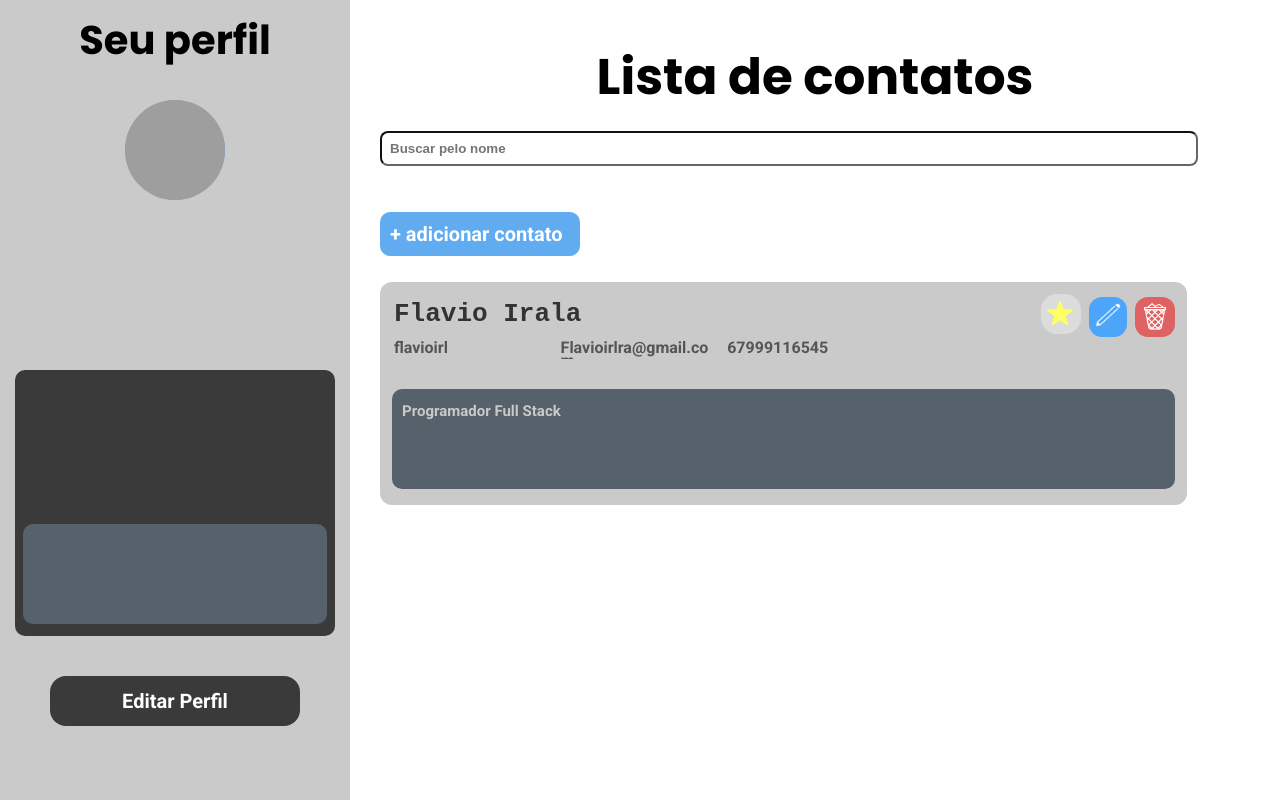
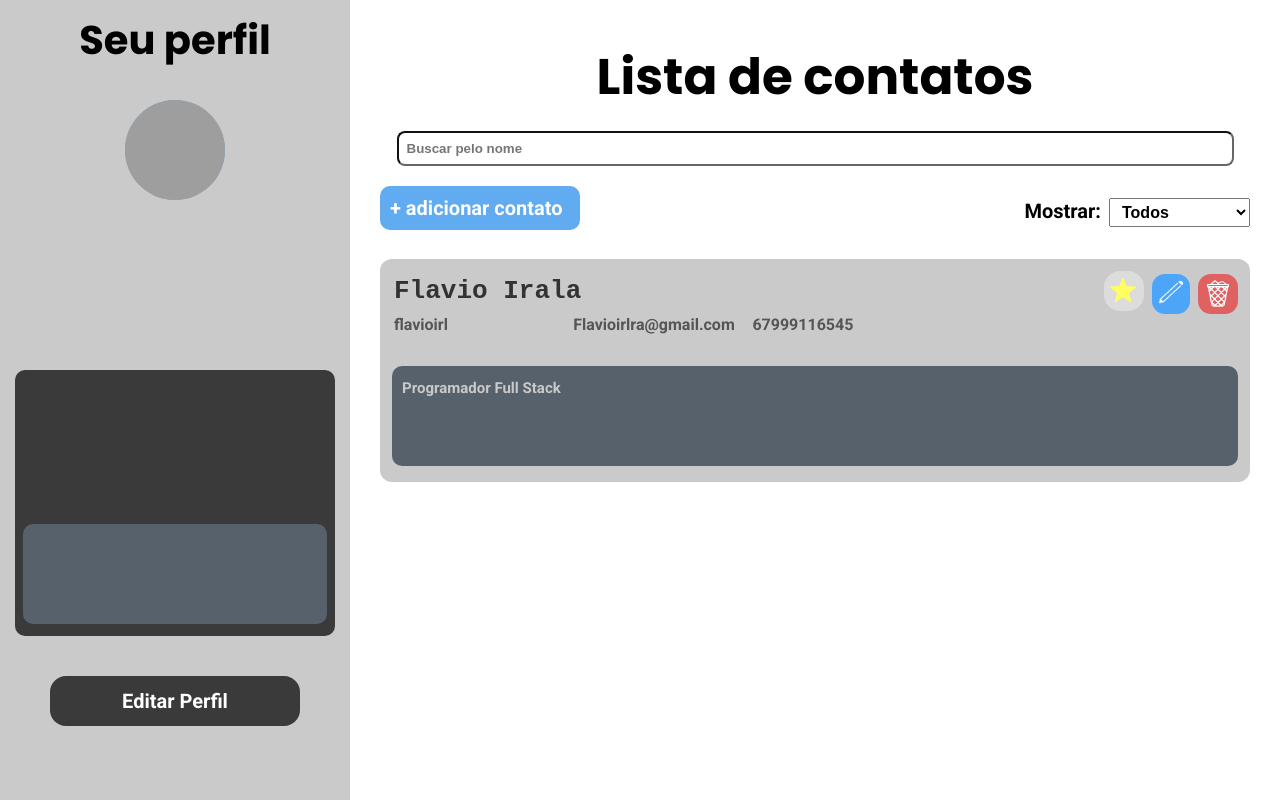
Before and after one commit to FlavioIrl/Agenda-Telefonica-React, a React (Vite) app: page /paginaPrincipal in a window 1280 px wide. Built offline with nearby package versions, Linux system fonts and the light colour scheme; grey boxes are pictures that could not be loaded.

Commit message:
Adicionado o filtro, já esta funcionando

```diff
--- a/src/components/Contato/index.tsx
+++ b/src/components/Contato/index.tsx
@@ -5,7 +5,6 @@ import RegistroClass from '../../models/Registro'
 
 
 import * as enums from '../../utils/enums/Contato'
-import { alterarFiltro } from '../../store/reducers/filtro'
 
 import * as S from './styles'
 import { Descricao } from '../../styles'
@@ -34,6 +33,7 @@ const Contato = ({
   const [emailEdit, setEmailEdit] = useState(email)
   const [telefoneEdit, setTelefoneEdit] = useState(telefone)
   const [descricaoEdit, setDescricaoEdit] = useState(descricao)
+  const [statusEdit, setStatusEdit] = useState(status)
 
   const [original, setOriginal] = useState({
     nome,
@@ -51,6 +51,7 @@ const Contato = ({
       setEmailEdit(registro.email)
       setTelefoneEdit(registro.telefone)
       setDescricaoEdit(registro.descricao)
+      setStatusEdit(registro.status)
       setOriginal({
         nome: registro.nome,
         status: registro.status,
@@ -87,7 +88,7 @@ const Contato = ({
     dispatch(
       editar({
         id,
-        status,
+        status: statusEdit,
         nome: nomeEdit,
         login: loginEdit,
         email: emailEdit,
@@ -99,12 +100,21 @@ const Contato = ({
   }
 
   function alterarStatusContato(evento: ChangeEvent<HTMLInputElement>) {
-  console.log(evento.target.checked)
+    const novoStatus = evento.target.checked ? enums.Favorito.SIM : enums.Favorito.NAO
+    setStatusEdit(novoStatus)
 
-  dispatch(alterarFiltro({
-    valor: evento.target.checked ? enums.Favorito.SIM : enums.Favorito.NAO
-  }));
-}
+    dispatch(
+      editar({
+        id,
+        nome: nomeEdit,
+        login: loginEdit,
+        email: emailEdit,
+        telefone: telefoneEdit,
+        descricao: descricaoEdit,
+        status: novoStatus
+      })
+    )
+  }
 
   return (
     <S.CardContainer>
@@ -122,7 +132,7 @@ const Contato = ({
                   <p>Favoritar: </p>
                   <input
                     type="checkbox"
-                    checked={registro?.status == enums.Favorito.SIM}
+                    checked={statusEdit === enums.Favorito.SIM}
                     onChange={alterarStatusContato}
                   />
                 </S.EditandoFavorito>
@@ -133,9 +143,11 @@ const Contato = ({
               </>
             ) : (
               <S.BotaoEditarContainer>
-                <S.BotaoFavorito>
-                  <img src="/icons8-estrela.png" />
-                </S.BotaoFavorito>
+                  {registro?.status === enums.Favorito.SIM && (
+                    <S.BotaoFavorito>
+                      <img src="/icons8-estrela.png" />
+                    </S.BotaoFavorito>
+                  )}
                 <S.BotaoEditar onClick={iniciarEdicao}>
                   <img src="/icons8-edit.png" />
                 </S.BotaoEditar>
--- a/src/components/Contato/styles.ts
+++ b/src/components/Contato/styles.ts
@@ -2,7 +2,7 @@ import styled from 'styled-components'
 import { BotaoBase } from '../../styles'
 
 export const CardContainer = styled.div`
-  max-width: 90%;
+  margin-right: 30px;
   font-family: Roboto, sans-serif;
 `
 
--- a/src/containers/ListaContatos/index.tsx
+++ b/src/containers/ListaContatos/index.tsx
@@ -1,32 +1,57 @@
 import { useSelector, useDispatch } from 'react-redux'
 import type { RootState } from '../../store'
 import Contato from '../../components/Contato'
-import { Titulo, PaginaLista, BotaoLista, Campo } from './styles'
-import { alterarTermo } from '../../store/reducers/filtro'
+import * as S from './styles'
+import { alterarFiltro, alterarTermo } from '../../store/reducers/filtro'
+import { Favorito } from '../../utils/enums/Contato'
 
 const ListaContatos = () => {
+  const dispatch = useDispatch()
   const registros = useSelector((state: RootState) => state.registros.itens)
-  const dispatch = useDispatch()
-  const { termo } = useSelector((state: RootState) => state.filtro)
+  const { termo, valor } = useSelector((state: RootState) => state.filtro)
+
+  console.log('valor do filtro:', valor)
+  console.log('registros:', registros)
 
   const contemTermo = (texto: string, termo: string | undefined) =>
     texto.toLowerCase().includes((termo || '').toLowerCase())
 
   const registrosFiltrados = registros
-    .filter((r) => r.id !== 2)
     .filter((r) => contemTermo(r.nome, termo))
+    .filter((r) => {
+      console.log('status do registro:', r.status)
+      if (valor === 'TODOS' || !valor) return true
+      return r.status.toLowerCase() === valor.toLowerCase()
+    })
 
   return (
-    <PaginaLista>
-      <Titulo>Lista de contatos</Titulo>
-      <Campo
+    <S.PaginaLista>
+      <S.Titulo>Lista de contatos</S.Titulo>
+      <S.Campo
         type="text"
         placeholder="Buscar pelo nome"
         value={termo}
         onChange={(evento) => dispatch(alterarTermo(evento.target.value))}
       />
-      <BotaoLista to="/registro">+ adicionar contato</BotaoLista>
-      {registrosFiltrados.map((r) => (
+      <S.DivLista>
+        <S.BotaoLista to="/registro">+ adicionar contato</S.BotaoLista>
+        <S.FiltroFavorito>
+          <label htmlFor="filtroFavorito">Mostrar:</label>
+          <select
+            id="filtroFavorito"
+            value={valor || 'TODOS'}
+            onChange={(e) => {
+              const valorSelecionado = e.target.value as Favorito | 'TODOS'
+              dispatch(alterarFiltro(valorSelecionado))
+            }}
+          >
+            <option value="TODOS">Todos</option>
+            <option value="SIM">Favoritos</option>
+            <option value="NAO">Não favoritos</option>
+          </select>
+        </S.FiltroFavorito>
+      </S.DivLista>
+      {registrosFiltrados.filter(r => r.id !== 2).map((r) =>(
         <Contato
           key={r.id}
           id={r.id}
@@ -35,9 +60,10 @@ const ListaContatos = () => {
           email={r.email}
           nome={r.nome}
           telefone={r.telefone}
+          status={r.status}
         />
       ))}
-    </PaginaLista>
+    </S.PaginaLista>
   )
 }
 
--- a/src/containers/ListaContatos/styles.ts
+++ b/src/containers/ListaContatos/styles.ts
@@ -7,6 +7,32 @@ export const PaginaLista = styled.div`
   flex-direction: column;
   gap: 16px;
 `
+
+export const DivLista = styled.div`
+  display: flex;
+  justify-content: space-between;
+  align-items: center;
+  padding: 0 30px;
+`
+
+export const FiltroFavorito = styled.div`
+  font-size: 20px;
+  margin: 16px 0;
+  font-weight: bold;
+  font-family: Roboto, sans-serif;
+
+  label {
+    margin-right: 8px;
+  }
+
+  select {
+    font-size: 16px;
+    font-weight: bold;
+    padding: 4px 8px;
+  }
+`
+
+
 export const Campo = styled.input`
   padding: 8px;
   background-color: #fff;
@@ -14,16 +40,14 @@ export const Campo = styled.input`
   font-weight: bold;
   color: #666666;
   border-color: #666666;
-  margin-left: 30px;
-  width: 88%;
+  margin: 0 auto;
+  width:90%;
 `
 
 export const BotaoLista = styled(BotaoLink)`
   background-color: #61abf0;
   border-radius: 10px;
   margin-bottom: 10px;
-  margin-top: 30px;
-  margin-left: 30px;
   width: 200px;
   padding: 10px;
 
--- a/src/models/Registro.ts
+++ b/src/models/Registro.ts
@@ -1,30 +1,31 @@
-import * as enums from '../utils/enums/Contato'
+import { Favorito } from '../utils/enums/Contato';
 
-class Registro {
-  nome: string
-  email: string
-  telefone: string
-  login: string
-  descricao: string
-  id: number
-  status: enums.Favorito
+class RegistroClass {
+  id: number;
+  nome: string;
+  login: string;
+  email: string;
+  telefone: string;
+  descricao: string;
+  status: Favorito;
 
   constructor(
+    id: number,
     nome: string,
+    login: string,
     email: string,
     telefone: string,
-    id: number,
-    login: string,
     descricao: string,
-    status: enums.Favorito
+    status: Favorito
   ) {
-    this.nome = nome
-    this.email = email
-    this.telefone = telefone
-    this.login = login
-    this.descricao = descricao
-    this.id = id
-    this.status = status
+    this.id = id;
+    this.nome = nome;
+    this.login = login;
+    this.email = email;
+    this.telefone = telefone;
+    this.descricao = descricao;
+    this.status = status;
   }
 }
-export default Registro
+
+export default RegistroClass;
--- a/src/pages/Registro/index.tsx
+++ b/src/pages/Registro/index.tsx
@@ -4,13 +4,15 @@ import type { FormEvent } from 'react'
 import { useDispatch } from 'react-redux'
 import { cadastrar } from '../../store/reducers/registros'
 import * as S from './styles'
+import RegistroClass from '../../models/Registro'
+import { Favorito } from '../../utils/enums/Contato'
 
 const RegistroUser = () => {
   const dispatch = useDispatch()
   const navigate = useNavigate()
 
   const handleVoltar = () => {
-    navigate(-1) // Volta uma página no histórico
+    navigate(-1)
   }
 
   const [login, setLogin] = useState('')
@@ -22,15 +24,17 @@ const RegistroUser = () => {
   const cadastrarPessoa = (evento: FormEvent) => {
     evento.preventDefault()
 
-    dispatch(
-      cadastrar({
-        nome,
-        login,
-        telefone,
-        email,
-        descricao
-      })
+    const novoContato = new RegistroClass(
+      Date.now(),
+      nome,
+      login,
+      email,
+      telefone,
+      descricao,
+      Favorito.NAO
     )
+
+    dispatch(cadastrar(novoContato))
     navigate('/paginaPrincipal')
   }
 
@@ -78,6 +82,7 @@ const RegistroUser = () => {
             type="text"
             placeholder="Programador Full Stack"
           />
+
           <S.BotoesContainer>
             <S.BotaoVoltar onClick={handleVoltar}>Voltar</S.BotaoVoltar>
             <S.BotaoSalvar type="submit">Salvar</S.BotaoSalvar>
--- a/src/store/reducers/filtro.tsx
+++ b/src/store/reducers/filtro.tsx
@@ -1,16 +1,16 @@
 import type { PayloadAction } from '@reduxjs/toolkit'
 import { createSlice } from '@reduxjs/toolkit'
 
-import * as enums from '../../utils/enums/Contato'
+import {Favorito} from '../../utils/enums/Contato'
 
 type FiltroState = {
   termo?: string
-  valor?: enums.Favorito
+  valor?: Favorito | 'TODOS'
 }
 
 const initialState: FiltroState = {
   termo: '',
-  valor: undefined
+  valor: 'TODOS'
 }
 
 const filtroSlice = createSlice({
@@ -20,8 +20,8 @@ const filtroSlice = createSlice({
     alterarTermo: (state, action: PayloadAction<string>) => {
       state.termo = action.payload
     },
-    alterarFiltro: (state, action: PayloadAction<FiltroState>) => {
-      state.valor = action.payload.valor
+    alterarFiltro: (state, action: PayloadAction<Favorito | 'TODOS'>) => {
+      state.valor = action.payload
     }
   }
 })
--- a/src/utils/enums/Contato.ts
+++ b/src/utils/enums/Contato.ts
@@ -1,4 +1,4 @@
 export enum Favorito {
-  SIM = 'Sim',
-  NAO = 'Não'
+  SIM = 'sim',
+  NAO = 'nao'
 }
```
